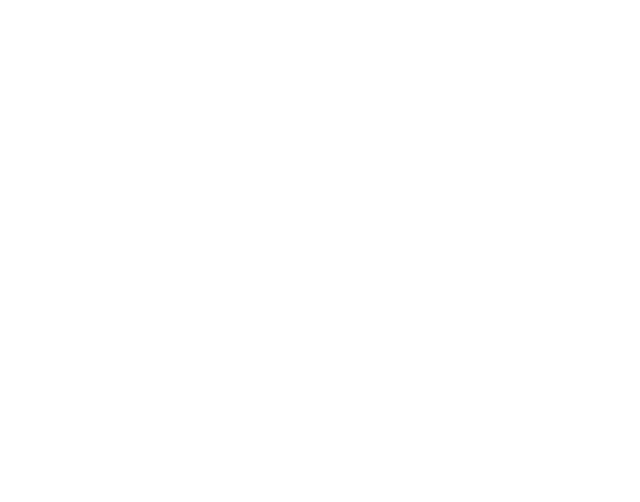
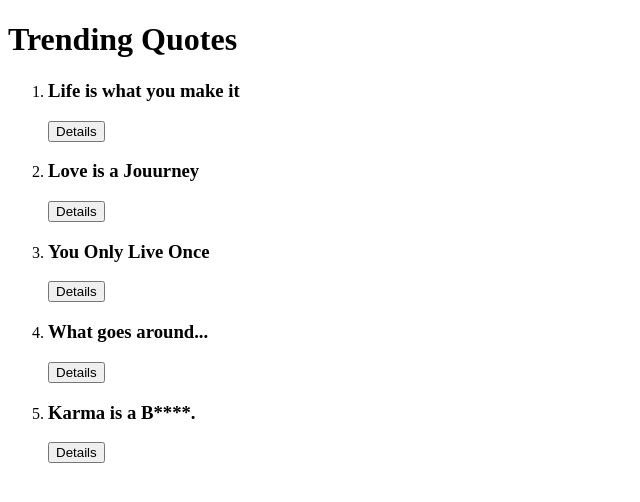
Before and after one commit to Allantoizmughus/Quota, an Angular app: page / in a window 1280 px wide. Shown: the top 502 px of the page, without its empty margins (0-640 px from the left). Built offline with nearby package versions, Linux system fonts and the light colour scheme.

Commit message:
Finish on the function of displaying quote details

```diff
--- a/src/app/quota/quota.component.html
+++ b/src/app/quota/quota.component.html
@@ -2,10 +2,10 @@
 <h1>Trending Quotes</h1>
 <div>
    <ol>
-      <div *ngFor='let quote of quotes: let i=index' >
+      <div *ngFor='let quote of quotes; let i= index' >
       <li><h3>{{quote.name}}</h3></li>
       <button (click)='toggleDetails(i)'>Details</button>
-      <app-quote-details *ngIf='goal.showDescription' [quote]='quote'></app-quote-details>
+      <app-quote-details *ngIf='quote.showDescription' [quote]='quote'></app-quote-details>
    </div>
    </ol>
 </div>
--- a/src/app/quota/quota.component.ts
+++ b/src/app/quota/quota.component.ts
@@ -16,6 +16,10 @@
 
   ];
 
+  toggleDetails(index){
+    this.quotes[index].showDescription = !this.quotes[index].showDescription;
+  }
+
   constructor() { }
 
   ngOnInit(): void {
--- a/src/app/quote-details/quote-details.component.html
+++ b/src/app/quote-details/quote-details.component.html
@@ -1 +1 @@
-<p>{{quote.desription}}</p>
+<p>{{quote.description}}</p>
```
